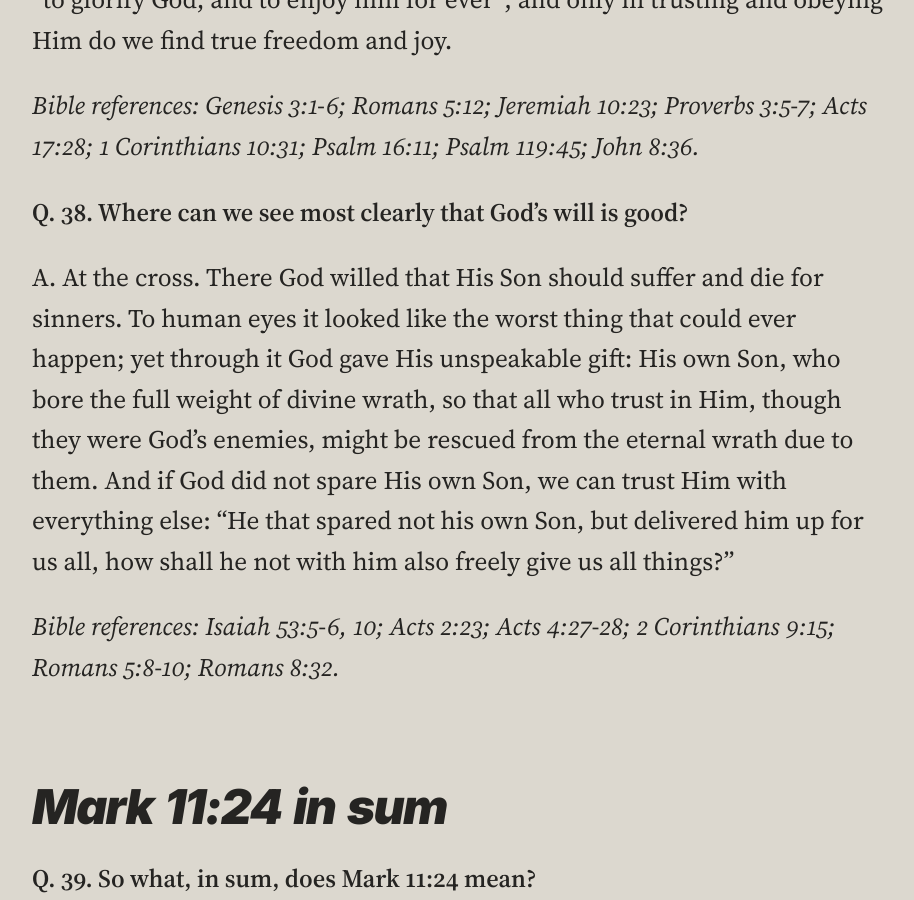
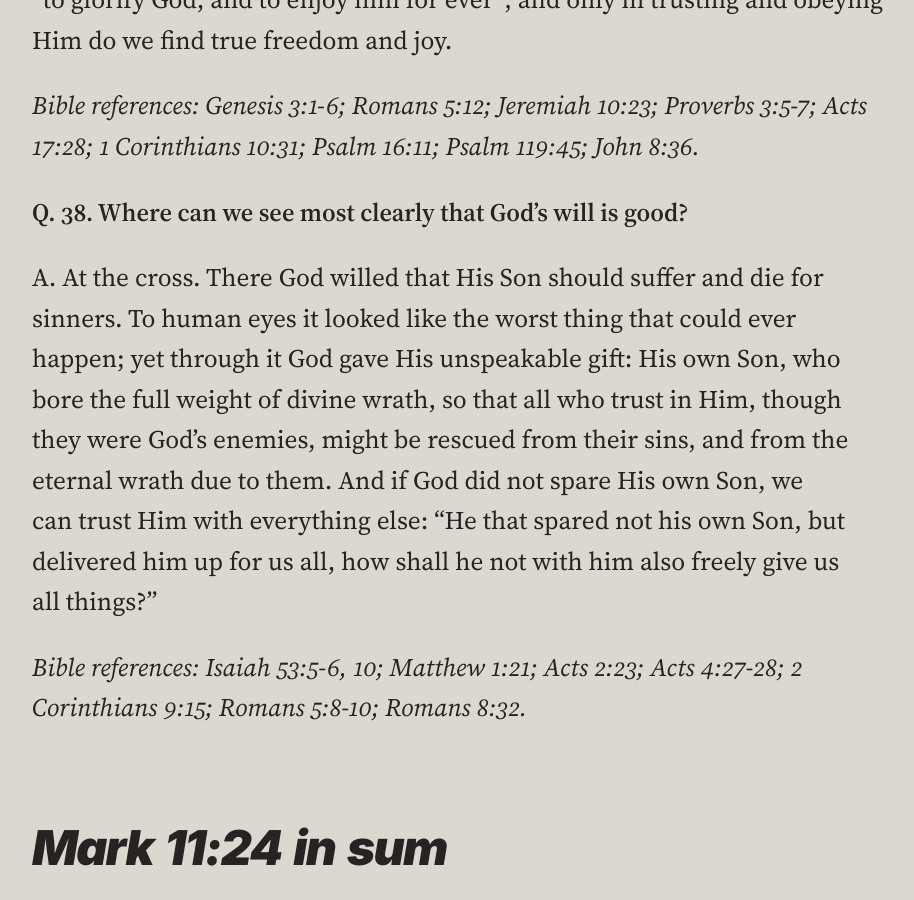
Before and after one commit to ForestWalkUK/truthpeaceandlove, a Jekyll site: the page built from _posts/2026-10-18-believing-prayer-catechism-mark-11-24.md, in a window 1280 px wide and 900 px high, scrolled down 17347 px. Shown: the whole window, without its empty margins (16-930 px from the left). Built offline with Jekyll 4.4.1, drawn with Linux system fonts in a browser that asks for light colours; some of the changed text lies outside the part shown.

Commit message:
Catechism v2.4: revise Q. 38 and acknowledge Q. 16's borrowing
Co-Authored-By: Claude Opus 5.5 <noreply@anthropic.com>

```diff
--- a/_posts/2026-10-18-believing-prayer-catechism-mark-11-24.md
+++ b/_posts/2026-10-18-believing-prayer-catechism-mark-11-24.md
@@ -3,6 +3,9 @@ title: "Believing Prayer: A Catechism on Mark 11:24"
 sections: [otherbeliefs, deeper]
 document: catechism
 changes:
+  - version: "2.4"
+    date: 2026-11-12
+    note: "Q. 38: those who trust in Christ rescued from their sins as well as from eternal wrath; Matthew 1:21 added to the references. Closing note: Q. 16’s borrowing of “the special rule” from the Westminster Shorter Catechism acknowledged."
   - version: "2.3"
     date: 2026-11-12
     note: "Q. 36 revised: our inability now runs from the least thing (one hair) to salvation, which lies infinitely beyond us; God’s infinite power and wisdom set side by side (Psalm 147:5); the illustration of the driver replaced by sailors rising up against their captain in a storm. Q. 37: true freedom explained as being what God made us to be, with the illustration of a fish out of water. References added to both. The Westminster Shorter Catechism acknowledged where Q. 37 quotes it."
@@ -292,9 +295,9 @@ A. No. It is the oldest temptation of all. In the garden of Eden the serpent pro
 
 **Q. 38. Where can we see most clearly that God’s will is good?**
 
-A. At the cross. There God willed that His Son should suffer and die for sinners. To human eyes it looked like the worst thing that could ever happen; yet through it God gave His unspeakable gift: His own Son, who bore the full weight of divine wrath, so that all who trust in Him, though they were God’s enemies, might be rescued from the eternal wrath due to them. And if God did not spare His own Son, we can trust Him with everything else: “He that spared not his own Son, but delivered him up for us all, how shall he not with him also freely give us all things?”
+A. At the cross. There God willed that His Son should suffer and die for sinners. To human eyes it looked like the worst thing that could ever happen; yet through it God gave His unspeakable gift: His own Son, who bore the full weight of divine wrath, so that all who trust in Him, though they were God’s enemies, might be rescued from their sins, and from the eternal wrath due to them. And if God did not spare His own Son, we can trust Him with everything else: “He that spared not his own Son, but delivered him up for us all, how shall he not with him also freely give us all things?”
 
-*Bible references: Isaiah 53:5-6, 10; Acts 2:23; Acts 4:27-28; 2 Corinthians 9:15; Romans 5:8-10; Romans 8:32.*
+*Bible references: Isaiah 53:5-6, 10; Matthew 1:21; Acts 2:23; Acts 4:27-28; 2 Corinthians 9:15; Romans 5:8-10; Romans 8:32.*
 
 ## Mark 11:24 in sum
 
@@ -361,4 +364,4 @@ Count the cost, for “if any *man* will come after me, let him deny himself, an
 
 ---
 
-*A note on how this was written:* The central ideas in this catechism are my own: reading Mark 11:24 through Philippians 2:13, the phrase-by-phrase paraphrase of the verse, and the terms “presumptive optimism” and “presumptive pessimism”, and the answer to them, “confidence in God”. I chose its direction, scope and much of the Scripture, and have reviewed every answer. The wording of most questions and answers, and many of the Bible references, were drafted by Claude, an AI assistant made by Anthropic, at my request. It has been through many revisions. As with anything you read, please test what is taught here by the Word of God (Isaiah 8:20; 1 Thessalonians 5:21). — Carl H
+*A note on how this was written:* The central ideas in this catechism are my own: reading Mark 11:24 through Philippians 2:13, the phrase-by-phrase paraphrase of the verse, and the terms “presumptive optimism” and “presumptive pessimism”, and the answer to them, “confidence in God”. I chose its direction, scope and much of the Scripture, and have reviewed every answer. The wording of most questions and answers, and many of the Bible references, were drafted by Claude, an AI assistant made by Anthropic, at my request. It has been through many revisions. Q. 16 borrows the phrase “the special rule” from Q. 99 of the Westminster Shorter Catechism. As with anything you read, please test what is taught here by the Word of God (Isaiah 8:20; 1 Thessalonians 5:21). — Carl H
```
